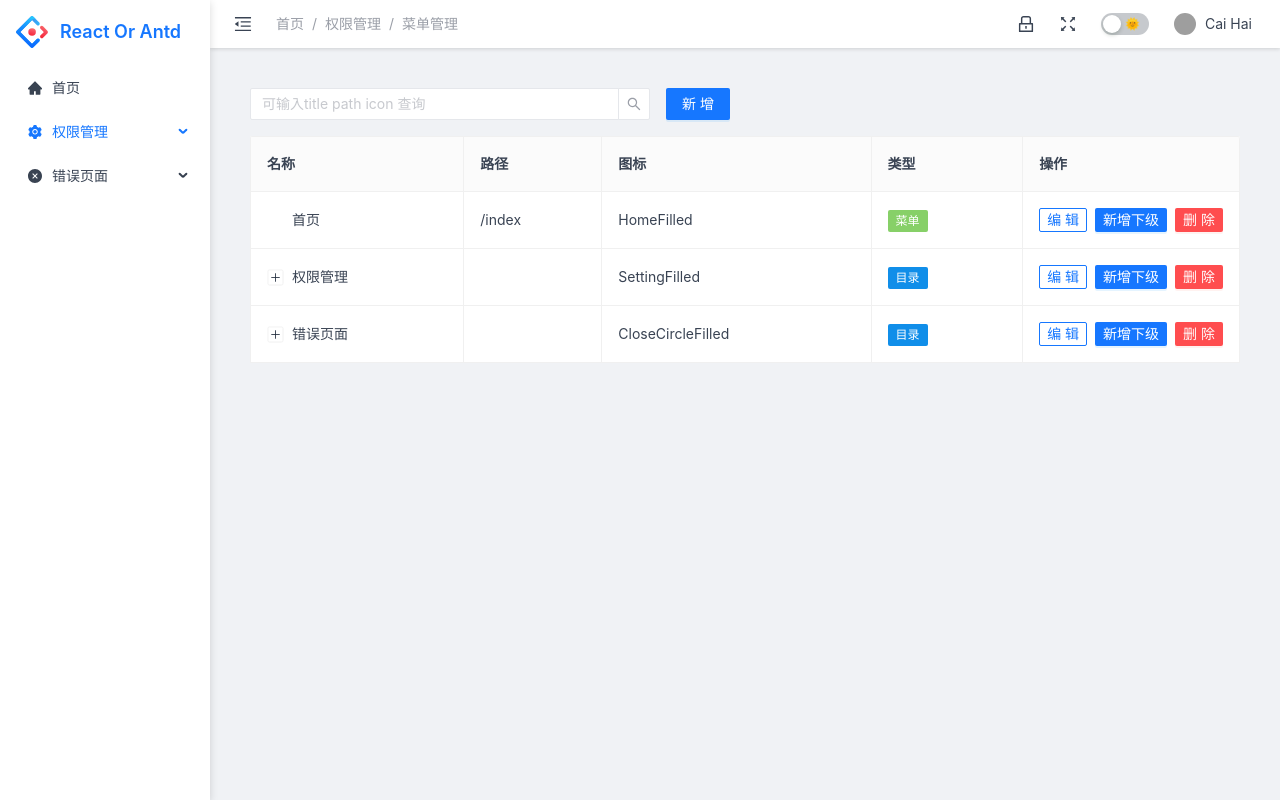
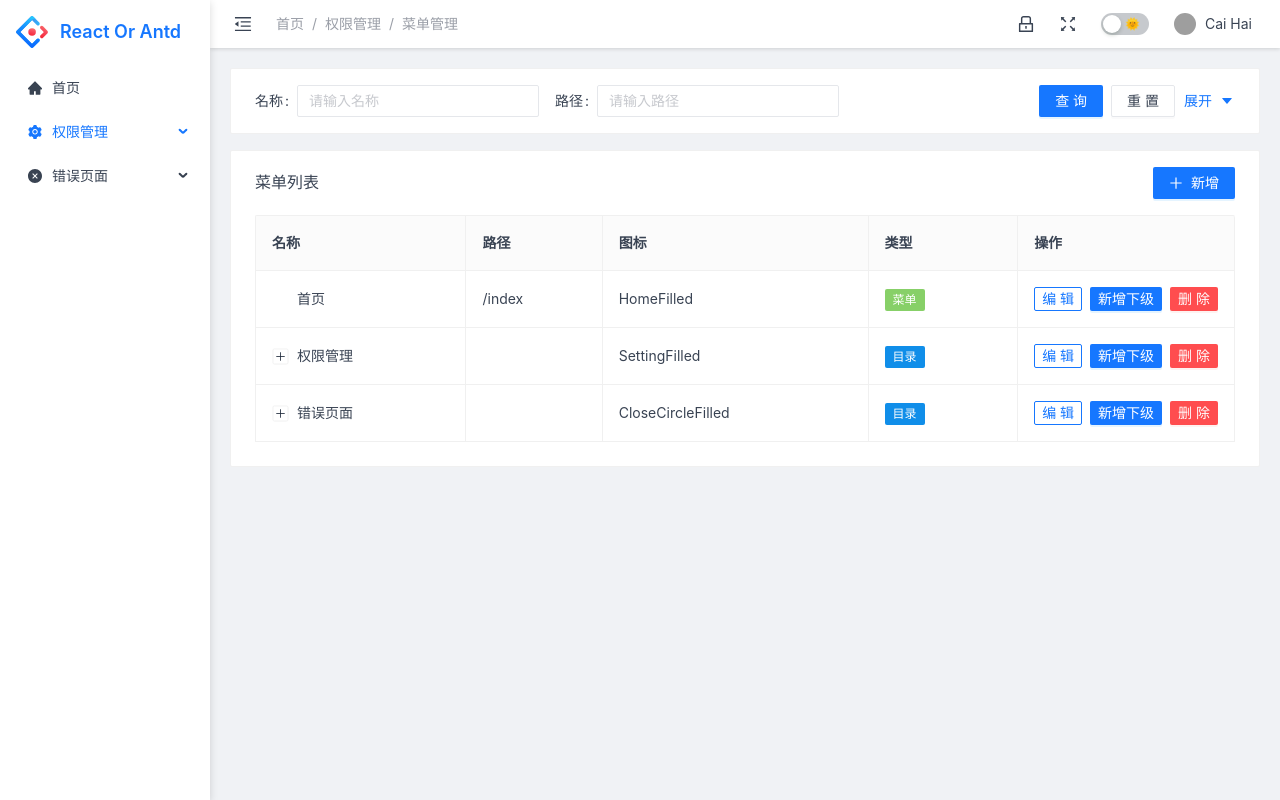
Before and after one commit to caihai123/react-admin-web, a React app: page /permis/menu in a window 1280 px wide. Built offline with nearby package versions, Linux system fonts and the light colour scheme; grey boxes are pictures that could not be loaded; what rc-tween-one would draw is missing.

Commit message:
【重构】使用ProTable重构

```diff
--- a/src/pages/permis/menu/index.jsx
+++ b/src/pages/permis/menu/index.jsx
@@ -1,7 +1,7 @@
-import { useState } from "react";
-import { useMount } from "ahooks";
-import { Table, Button, Input, Space, Tag } from "antd";
+import { Button, Space, Tag } from "antd";
 import useAxios from "@/hooks/axios";
+import ProTable from "@/components/ProTable";
+import { PlusOutlined } from "@ant-design/icons";
 
 export default function Page() {
   const axios = useAxios();
@@ -17,16 +17,19 @@ export default function Page() {
     {
       title: "图标",
       dataIndex: "icon",
+      hideInSearch: true,
     },
     {
       title: "类型",
-      render: (row) => {
-        if (row.type === "1") {
+      render: (type) => {
+        if (type === "1") {
           return <Tag color="#87d068">菜单</Tag>;
-        } else if (row.type === "2") {
+        } else if (type === "2") {
           return <Tag color="#108ee9">目录</Tag>;
         }
       },
+      dataIndex: "type",
+      hideInSearch: true,
     },
     {
       title: "操作",
@@ -46,39 +49,29 @@ export default function Page() {
       ),
       width: 100,
       fixed: "right",
+      hideInSearch: true,
     },
   ];
 
-  const [tableData, setTableDate] = useState([]);
-
-  const getTableData = function () {
-    axios.get("/api/get-menu-all").then((value) => {
-      setTableDate(value.result || []);
-    });
-  };
-  useMount(() => {
-    getTableData();
-  });
-
   return (
-    <div style={{ padding: 20 }}>
-      <Space style={{ marginBottom: 16 }} size="middle">
-        <Input.Search
-          placeholder="可输入title path icon 查询"
-          style={{ width: 400 }}
-        />
-        <Button type="primary">新增</Button>
-      </Space>
-      <div>
-        <Table
-          rowKey="id"
-          columns={columns}
-          dataSource={tableData}
-          pagination={false}
-          bordered
-          scroll={{ x: "max-content" }}
-        />
-      </div>
-    </div>
+    <ProTable
+      rowKey="id"
+      columns={columns}
+      headerTitle="菜单列表"
+      request={() => {
+        return axios.get("/api/get-menu-all").then((value) => {
+          const { result: data } = value;
+          return {
+            list: data,
+          };
+        });
+      }}
+      toolBarRender={
+        <Button type="primary" icon={<PlusOutlined />}>
+          新增
+        </Button>
+      }
+      pagination={false}
+    ></ProTable>
   );
 }
```
